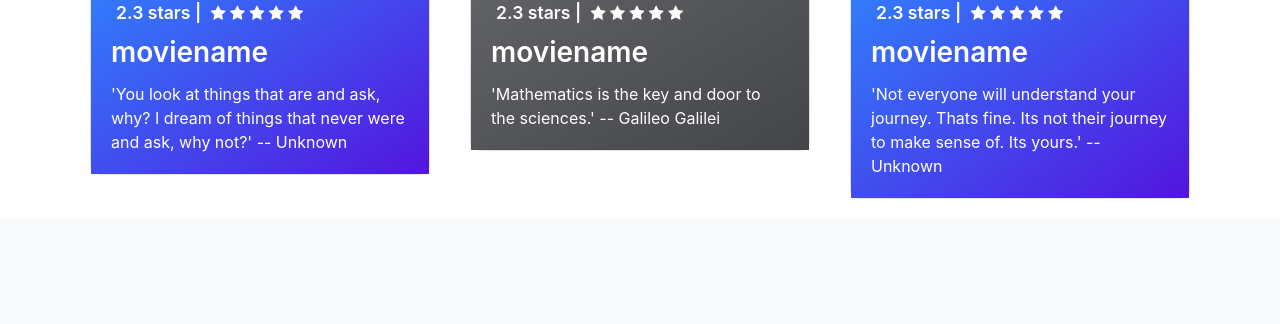
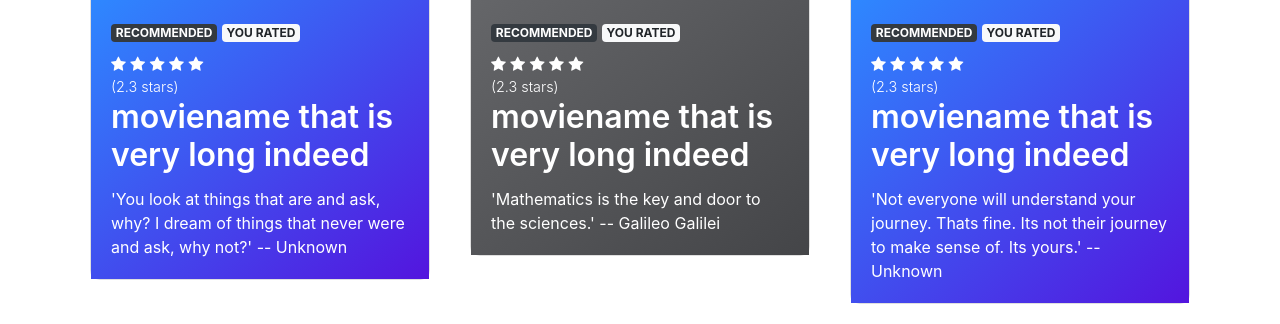
Before and after one commit to bradleymackey/l3-web-tech, a Flask app: page / in a window 1280 px wide. Shown: the part 961-1285 px from the top of the page. Before the commit the page ends 1160 px from the top, so only its background shows below. Run offline with Flask 2, Linux system fonts and the light colour scheme; some libraries are stand-ins or nearby versions.

Commit message:
better star design, set language cookie and reload on change langauge

```diff
--- a/app.py
+++ b/app.py
@@ -29,7 +29,7 @@ def login():
 
 @app.route("/")
 def hello():
-    name = "moviename"
+    name = "moviename that is very long indeed"
     title = "Movie Recommendations"
     quotes = [ "'If people do not believe that mathematics is simple, it is only because they do not realize how complicated life is.' -- John Louis von Neumann ",
                "'Computer science is no more about computers than astronomy is about telescopes' --  Edsger Dijkstra ",
--- a/static/js/client.js
+++ b/static/js/client.js
@@ -34,11 +34,11 @@ $(function() {
     function logout() {
         Cookies.remove("user");
         window.location.href = "/login";
-        updateUsernameDisplay();
     }
 
     function changeLanguage(newLanguage) {
-
+        Cookies.set("lang",newLanguage);
+        window.location.href = "/";
     }
 
     function rateMovie(movie,rating) {
@@ -83,6 +83,14 @@ $(function() {
     })
 
 
+    $("#english-link").click(function() {
+        changeLanguage("en");
+    });
+
+    $("#french-link").click(function() {
+        changeLanguage("fr");
+    });
+
 
 
 
--- a/static/style.css
+++ b/static/style.css
@@ -57,7 +57,6 @@
 }
 
 .stars {
-    padding-bottom: 10px;
 }
 
 .card-title {
@@ -69,10 +68,8 @@
 }
 
 .stars-text {
-    font-size: 1.1em;
-    padding-left: 5px;
-    padding-right: 5px;
-    font-weight: 600;
+    font-size: 0.9em;
+    font-weight: 300;
 }
 
 .rating-form {
--- a/templates/cards.html
+++ b/templates/cards.html
@@ -50,14 +50,14 @@
                 YOU RATED
               </div>
               <div class="stars">
-                  <span class="stars-text">2.3 stars |</span>
                   <span class="fa fa-star checked star1"></span>
                   <span class="fa fa-star checked star2"></span>
                   <span class="fa fa-star checked star3"></span>
                   <span class="fa fa-star checked star4"></span>
                   <span class="fa fa-star checked star5"></span>
               </div>
-              <h3 class="card-title">{{name}}</h3>
+              <div class="stars-text">(2.3 stars)</div>
+              <h2 class="card-title">{{name}}</h2>
               <p class="card-text">{{quote}}</p>
             </div>
           </a>
--- a/templates/layout.html
+++ b/templates/layout.html
@@ -20,13 +20,12 @@
         <div class="collapse navbar-collapse" id="navbarSupportedContent">
             <ul class="navbar-nav mr-auto">
               <li class="nav-item dropdown">
-                <a class="nav-link dropdown-toggle" href="#" id="navbarDropdown" role="button" data-toggle="dropdown" aria-haspopup="true" aria-expanded="false">
+                <a class="nav-link dropdown-toggle" href="#" id="language-selected" role="button" data-toggle="dropdown" aria-haspopup="true" aria-expanded="false">
                   English
                 </a>
-                <div class="dropdown-menu" aria-labelledby="navbarDropdown">
-                  <a class="dropdown-item" href="#">English</a>
-                  <a class="dropdown-item" href="#">Français</a>
-                  <a class="dropdown-item" href="#">Deutsche</a>
+                <div class="dropdown-menu" aria-labelledby="language-selected">
+                  <a id="english-link "class="dropdown-item" href="#">English</a>
+                  <a id="french-link" class="dropdown-item" href="#">Français</a>
                 </div>
               </li>
             </ul>
```
